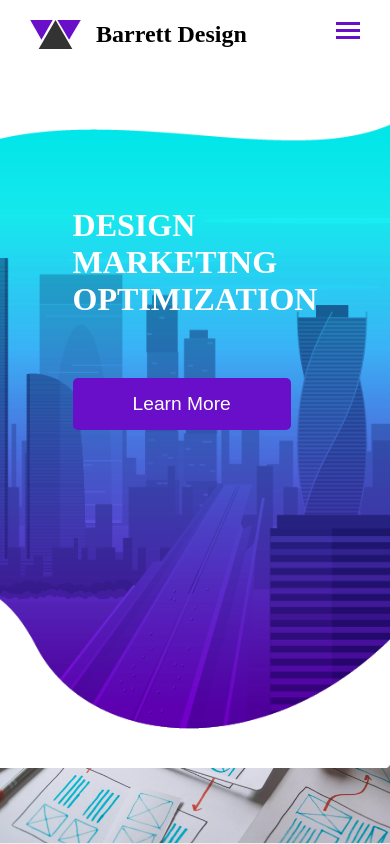
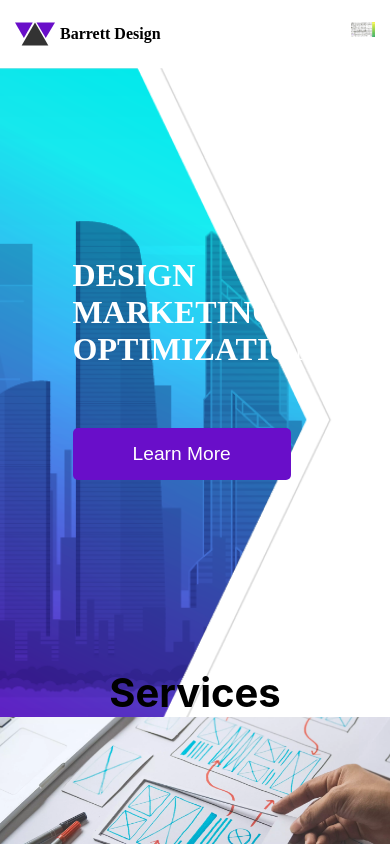
Before and after one commit to ScottYoung91/Marketing-Site, a React (Create React App) app: page / in a window 390 px wide. Shown: the top 844 px of the page. Built offline with nearby package versions, Linux system fonts and the light colour scheme.

Commit message:
more mobile setup

```diff
--- a/src/components/Hero/Hero.js
+++ b/src/components/Hero/Hero.js
@@ -10,7 +10,12 @@ const Hero = () => {
 				<h2>Optimization</h2>
 				<button>Learn More</button>
 			</div>
-			<img src='/assets/hero-background.png' alt='' className='hero-image' />
+			<img
+				src='/assets/hero-background.png'
+				alt=''
+				className='hero-image wide'
+			/>
+			<img src='/assets/mobile-bg.png' alt='' className='hero-image mobile' />
 		</section>
 	);
 };
--- a/src/components/Hero/hero.css
+++ b/src/components/Hero/hero.css
@@ -33,9 +33,19 @@
 	height: 700px;
 }
 
+.mobile {
+	display: none;
+}
+
 @media only screen and (max-width: 600px) {
+	.mobile {
+		display: flex;
+	}
+	.wide {
+		display: none;
+	}
 	.hero-container {
-		height: 500px;
+		height: 600px;
 		width: 100%;
 		position: relative;
 		display: flex;
@@ -54,4 +64,11 @@
 		text-transform: uppercase;
 		font-family: 'Articulat CF', 'sans-serif';
 	}
+	.hero-image {
+		position: absolute;
+		top: 0px;
+		right: 0;
+		height: 700px;
+		z-index: -1;
+	}
 }
--- a/src/components/Navbar/Navbar.js
+++ b/src/components/Navbar/Navbar.js
@@ -19,7 +19,7 @@ const Navbar = () => {
 				<button
 					onClick={() => {
 						document.querySelector('.nav-items').style.display = 'flex';
-						setShowNav(true);
+						setShowNav(!showNav);
 					}}
 				>
 					<img
--- a/src/components/Navbar/navbar.css
+++ b/src/components/Navbar/navbar.css
@@ -61,6 +61,12 @@ nav .mobile-menu button {
 		justify-content: space-between;
 		flex-shrink: 0;
 		height: 68px;
+		padding: 0 15px;
+	}
+	.logo {
+		height: 30px;
+		width: 40px;
+		margin-right: 5px;
 	}
 	nav .nav-items {
 		display: none;
@@ -80,7 +86,7 @@ nav .mobile-menu button {
 		display: block;
 	}
 	nav .logo-container h2 {
-		font-size: 1.5rem;
+		font-size: 1rem;
 		letter-spacing: -1.05;
 	}
 	nav .nav-items .nav-item {
```
Also changed, not shown: public/assets/icon-hamburger.svg, public/assets/mobile-bg.png (added).
